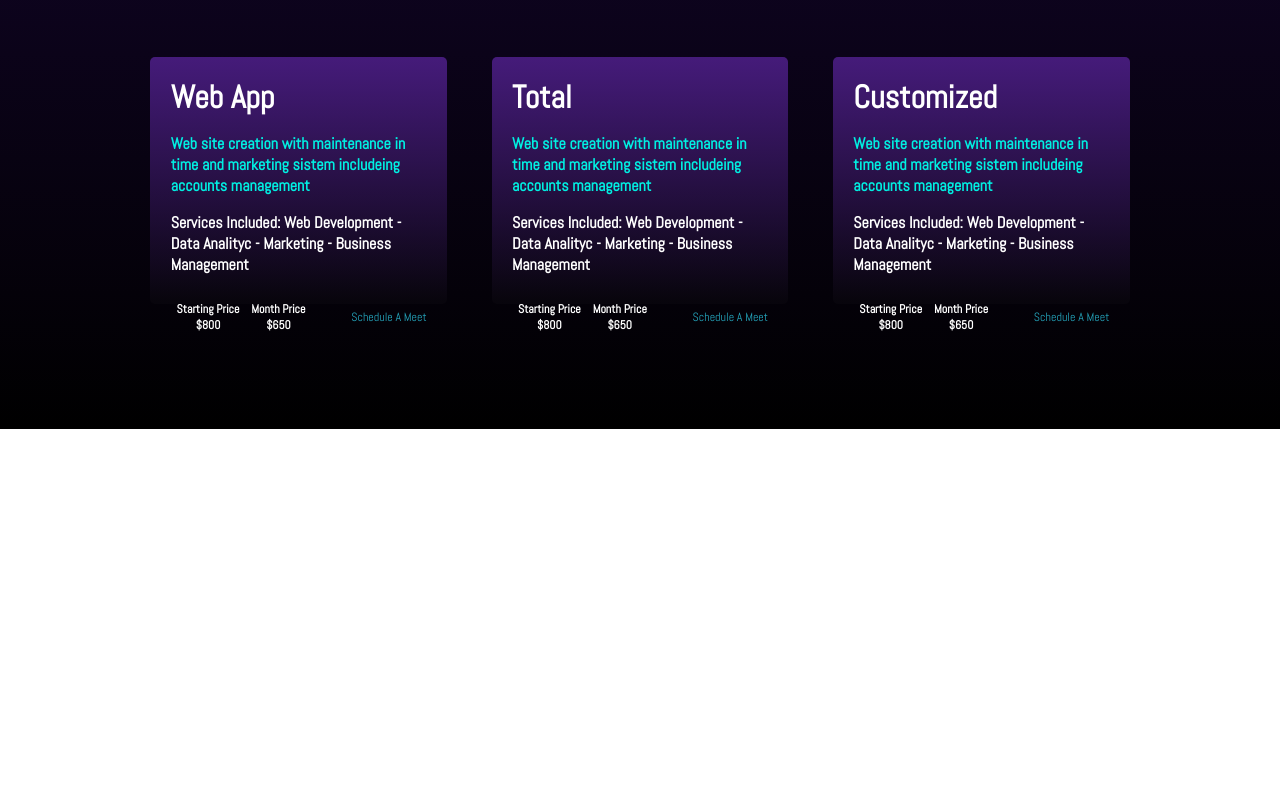
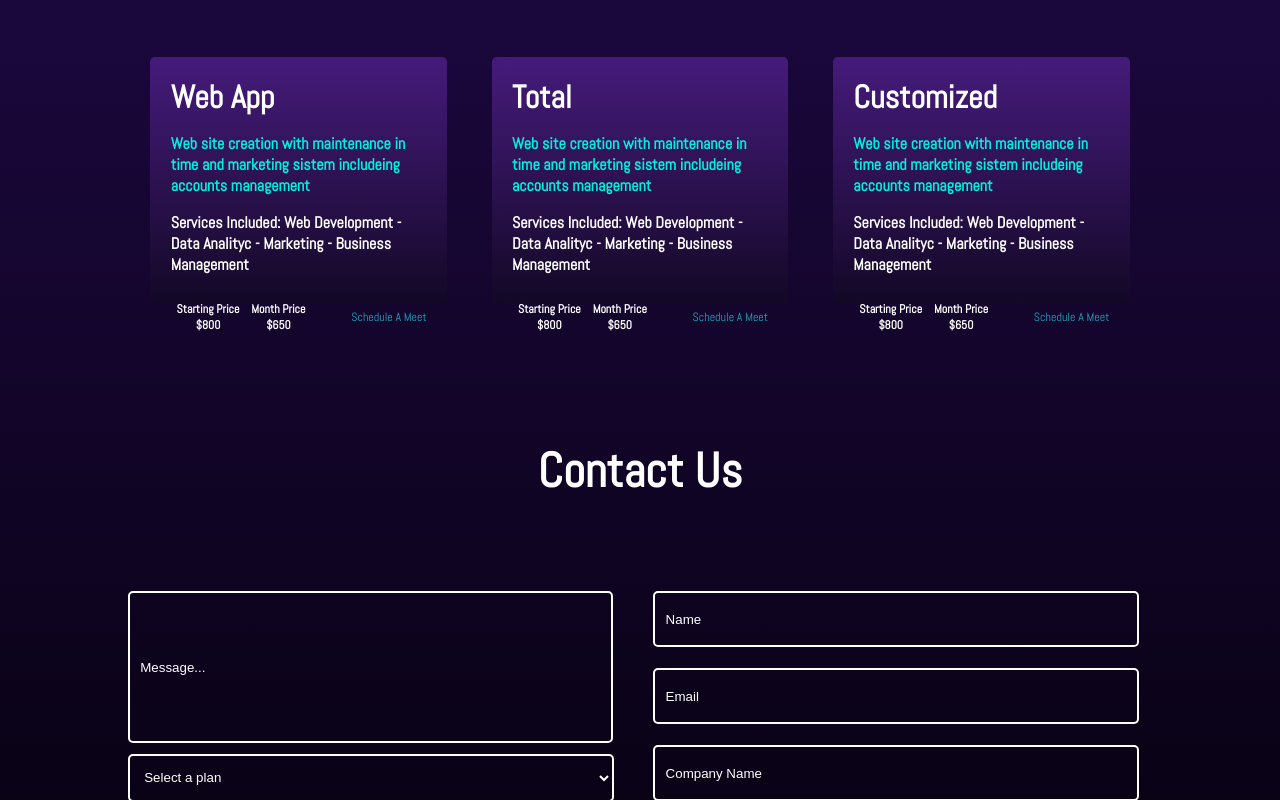
Before and after one commit to Nicolain12/stellarStride, a React (Vite) app: page / in a window 1280 px wide. Shown: the part 2000-2800 px from the top of the page. Before the commit the page ends 2429 px from the top, so only its background shows below. Built offline with nearby package versions, Linux system fonts and the light colour scheme.

Commit message:
form almost done

```diff
--- /dev/null
+++ b/src/components/HomeSections/ContactHome/contactHome.css
@@ -0,0 +1,143 @@
+.contactComponent {
+    width: 100%;
+    height: 100vh;
+    display: flex;
+    flex-direction: column;
+}
+
+.contact-title {
+    width: 100%;
+    display: flex;
+    justify-content: center;
+    font-size: 2em;
+}
+
+.contact-form {
+    width: 100%;
+    margin: 40px 0 50px;
+    display: flex;
+    flex-direction: column;
+    align-items: center;
+}
+
+.message-div {
+    width: 100%;
+    display: flex;
+    flex-direction: column;
+    align-items: center;
+    justify-content: center;
+}
+
+.input-message {
+    width: 90%;
+    padding: 2%;
+    margin: 2% 0;
+    height: 8rem;
+    border-radius: 5px;
+    border: 2px solid white;
+    background: none;
+    color: white;
+
+}
+
+.input-message::placeholder {
+    color: white;
+}
+
+.input-plan {
+    width: 95%;
+    padding: 2%;
+    height: 3rem;
+    border-radius: 5px;
+    border: 2px solid white;
+    background: none;
+    color: white;
+}
+
+.contact-info-div {
+    width: 100%;
+    display: flex;
+    flex-direction: column;
+    align-items: center;
+}
+
+.contact-info-div-inputs {
+    width: 100%;
+    display: flex;
+    flex-direction: column;
+    align-items: center;
+}
+
+.input-name,
+.input-email,
+.input-company {
+    width: 90%;
+    padding: 2%;
+    height: 2rem;
+    margin: 2% 0;
+    border-radius: 5px;
+    border: 2px solid white;
+    background: none;
+    color: white;
+}
+
+.input-name::placeholder,
+.input-email::placeholder,
+.input-company::placeholder {
+    color: white;
+}
+
+.input-name {
+    text-transform: capitalize;
+}
+
+.contact-submit-button-div {
+    width: 100%;
+    display: flex;
+    justify-content: center;
+}
+
+.send-button {
+    width: 50%;
+    display: flex;
+    justify-content: center;
+    align-items: center;
+    padding: 2%;
+    height: 2rem;
+    margin: 2% 0;
+    border-radius: 5px;
+    border: 1px solid grey;
+    transition: transform 0.3s, box-shadow 0.3s, background-color;
+    cursor: pointer;
+}
+
+.send-button:hover {
+    transform: translateX(-5px);
+    box-shadow: 15px 15px 15px rgba(0, 0, 0, 0.2);
+    background-color: blue;
+    color: white;
+    font-weight: 600;
+}
+
+@media (min-width: 724px) {
+    .main-contact-div {
+        width: 70%;
+    }
+
+    .contact-form {
+        flex-direction: row;
+        align-items: flex-start;
+    }
+
+    .message-div {
+        width: 50%;
+        align-items: flex-start;
+    }
+
+
+    .contact-info-div {
+        width: 50%;
+    }
+
+
+}
--- /dev/null
+++ b/src/components/HomeSections/ContactHome/contactHome.jsx
@@ -0,0 +1,40 @@
+import React from "react";
+import "./contactHome.css"
+
+function ContactHome() {
+
+    return (
+        <div className="contactComponent">
+            <div className="contact-title">
+                <h2>Contact Us</h2>
+            </div>
+            <form action="" method="POST" className="contact-form">
+                <div className="message-div">
+                    <input rows="4" cols="50" type="text" name="message" id="" className="input-message" placeholder="Message..." />
+                    <select name="plan" className="input-plan" placeholder="Plan">
+                    <option value="">Select a plan</option>
+                    <option value="">Marketing</option>
+                    <option value="">E-Commerce</option>
+                    <option value="">Audiovisual</option>
+                    <option value="">Web App</option>
+                    <option value="">Total</option>
+                    <option value="">Customized</option>
+                    </select>
+                </div>
+                <div className="contact-info-div">
+                    <div className="contact-info-div-inputs">
+                        <input type="text" name="name" id="" className="input-name" placeholder="Name" />
+                        <input type="email" name="email" id="" className="input-email" placeholder="Email" />
+                        <input type="text" name="company" id="" className="input-company" placeholder="Company Name" />
+                    </div>
+                    <div className="contact-submit-button-div">
+                        <button className="send-button">Send</button>
+                    </div>
+                </div>
+            </form>
+        </div>
+
+    )
+}
+
+export { ContactHome }
--- a/src/screens/HomeScreen/home.jsx
+++ b/src/screens/HomeScreen/home.jsx
@@ -4,6 +4,7 @@ import { BannerHome } from '../../components/HomeSections/BannerHome/bannerHome'
 import "./home.css";
 import { ServiceHome } from '../../components/HomeSections/ServicesHome/serviceHome';
 import { PlansHome } from '../../components/HomeSections/PlansHome/plansHome';
+import { ContactHome } from '../../components/HomeSections/ContactHome/contactHome.jsx';
 
 function Home() {
   return (
@@ -17,11 +18,15 @@ function Home() {
       <Element className='elementHome' name="plansHome">
         <PlansHome />
       </Element>
+      <Element className='elementHome' name="contactHome">
+        <ContactHome />
+      </Element>
 
       <nav className='navSection'>
         <Link className='navLink' to="bannerHome" smooth={true} duration={500}>Banner</Link>
         <Link className='navLink' to="serviceHome" smooth={true} duration={500}>Service</Link>
         <Link className='navLink' to="plansHome" smooth={true} duration={500}>Plans</Link>
+        <Link className='navLink' to="contactHome" smooth={true} duration={500}>Contact Us</Link>
       </nav>
     </div>
   );
```
